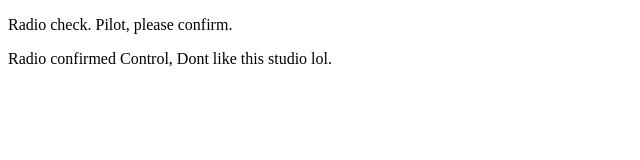
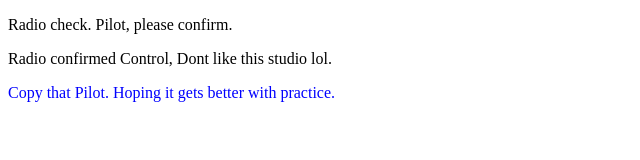
Before and after one commit to AForrest56/Studio-CSS-and-Git, a plain HTML site: page index.html in a window 1280 px wide. Shown: the whole page, without its empty margins (0-640 px from the left). Drawn offline with Linux system fonts and the light colour scheme.

Commit message:
practice commmit

```diff
--- a/index.html
+++ b/index.html
@@ -3,5 +3,6 @@
    <body>
       <p>Radio check. Pilot, please confirm.</p>
       <p>Radio confirmed Control, Dont like this studio lol.</p>
+      <p style="color: blue">Copy that Pilot. Hoping it gets better with practice.</p>
    </body>
 </html>
```
